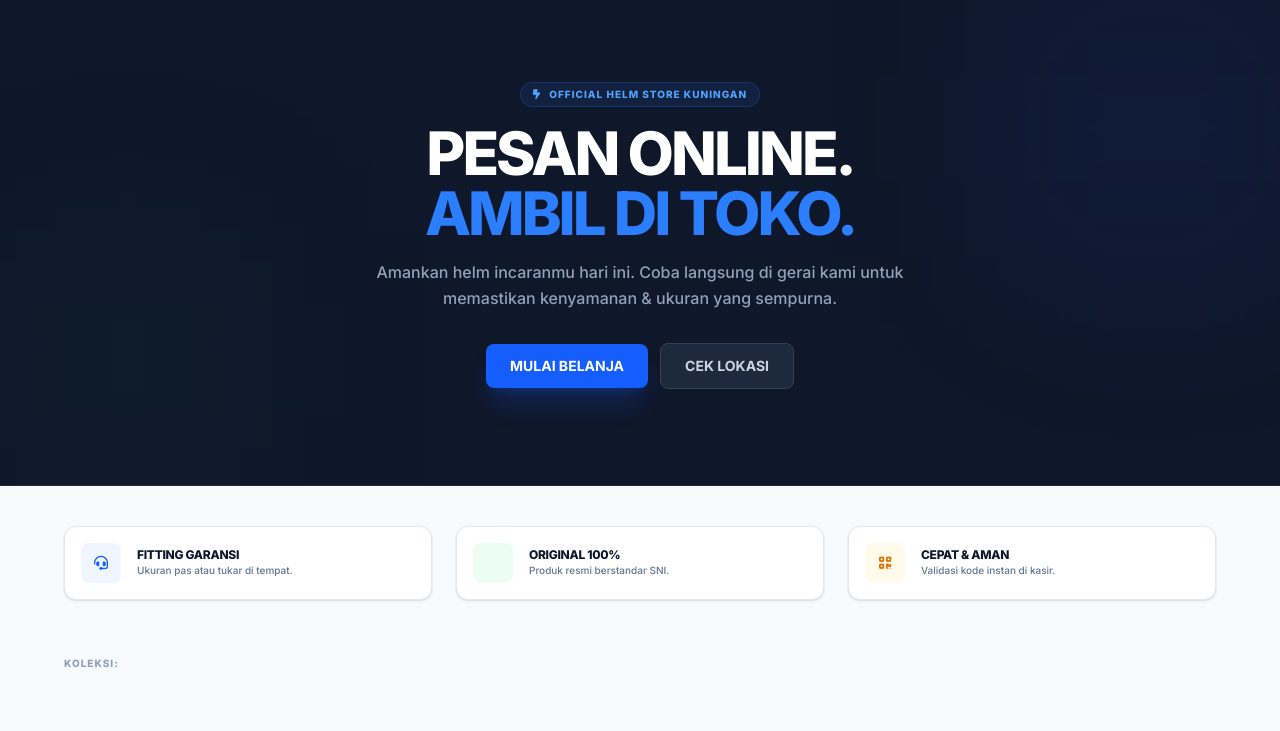
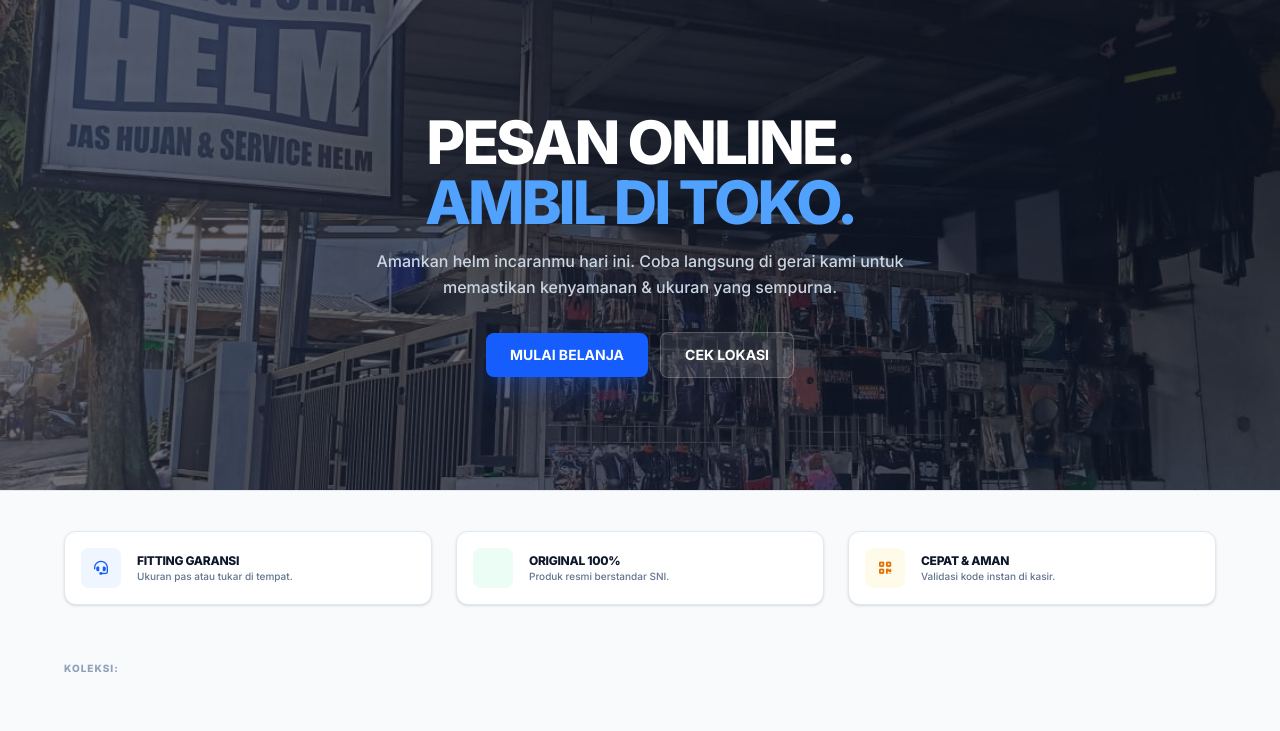
Before and after one commit to RijaMaulana69/project-bayeng-helm, a Laravel app: page / in a window 1280 px wide. Shown: the part 80-811 px from the top of the page. Run offline with Laravel 12, Linux system fonts and the light colour scheme; data that the repository does not hold is empty; style sheets or scripts are compiled from the project's sources; some libraries are stand-ins or nearby versions.

Commit message:
hero: use photo background, remove badge text

```diff
--- a/resources/views/home.blade.php
+++ b/resources/views/home.blade.php
@@ -4,30 +4,28 @@
 @section('content')
 <div class="bg-slate-50 min-h-screen">
 
-    {{-- Hero: High-Impact & Compact --}}
-    <section class="relative bg-[#0f172a] pt-12 pb-16 md:pt-20 md:pb-24 overflow-hidden border-b border-slate-800">
-        {{-- Ambient Accents --}}
-        <div class="absolute top-0 right-0 w-64 h-64 bg-blue-600/10 blur-[100px] pointer-events-none"></div>
-        <div class="absolute bottom-0 left-0 w-64 h-64 bg-emerald-600/5 blur-[100px] pointer-events-none"></div>
+    {{-- Hero: Photo Background --}}
+    <section class="relative overflow-hidden border-b border-slate-200">
+        {{-- Background Image --}}
+        <div class="absolute inset-0 z-0">
+            <img src="{{ asset('assets/home.jpeg') }}" alt="Gerai Bayeng Putra Helm" class="w-full h-full object-cover">
+            <div class="absolute inset-0 bg-slate-900/60"></div>
+        </div>
 
-        <div class="max-w-6xl mx-auto px-5 relative z-10">
+        <div class="relative z-10 max-w-6xl mx-auto px-5 py-16 md:py-28">
             <div class="text-center space-y-4">
-                <div class="inline-flex items-center gap-2 px-3 py-1 rounded-full bg-blue-500/10 border border-blue-500/20 text-blue-400 text-[10px] font-black uppercase tracking-widest mx-auto">
-                    <i class="fa-solid fa-bolt-lightning"></i>
-                    <span>Official Helm Store Kuningan</span>
-                </div>
                 <h1 class="text-3xl md:text-6xl font-black text-white tracking-tighter leading-none">
                     PESAN ONLINE. <br>
-                    <span class="text-blue-500">AMBIL DI TOKO.</span>
+                    <span class="text-blue-400">AMBIL DI TOKO.</span>
                 </h1>
-                <p class="text-xs md:text-base text-slate-400 font-medium max-w-xl mx-auto leading-relaxed">
+                <p class="text-xs md:text-base text-slate-300 font-medium max-w-xl mx-auto leading-relaxed">
                     Amankan helm incaranmu hari ini. Coba langsung di gerai kami untuk memastikan kenyamanan & ukuran yang sempurna.
                 </p>
                 <div class="flex flex-wrap items-center justify-center gap-3 pt-4">
                     <a href="{{ route('katalog') }}" class="px-6 py-3 bg-blue-600 text-white font-bold text-xs md:text-sm rounded-lg hover:bg-blue-500 transition-all shadow-xl shadow-blue-600/20 active:scale-95">
                         MULAI BELANJA
                     </a>
-                    <a href="#lokasi-gerai" class="px-6 py-3 bg-slate-800 text-slate-300 font-bold text-xs md:text-sm rounded-lg border border-slate-700 hover:bg-slate-750 transition-all">
+                    <a href="#lokasi-gerai" class="px-6 py-3 bg-white/10 text-white font-bold text-xs md:text-sm rounded-lg border border-white/20 hover:bg-white/20 transition-all">
                         CEK LOKASI
                     </a>
                 </div>
```
